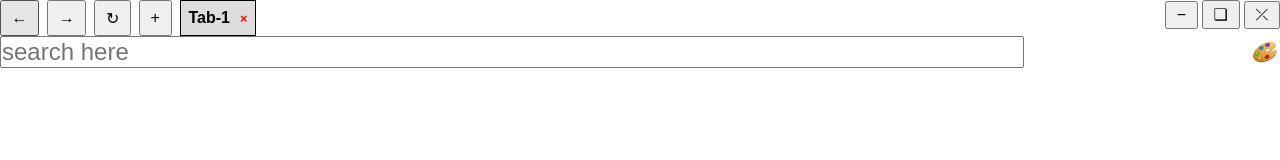
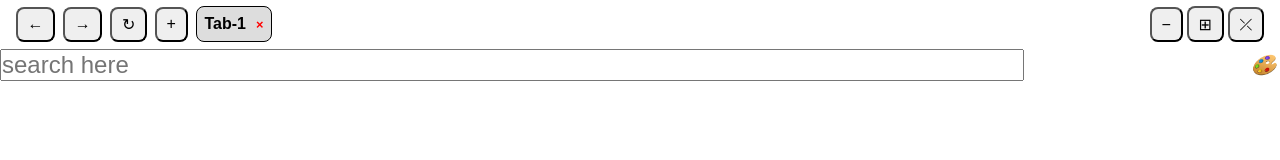
Before and after one commit to pradeepjoshi6002/autoflow-fullstack-assignment, a website built with Vite: page index.html in a window 1280 px wide. Shown: the top 160 px of the page. Built offline with nearby package versions, Linux system fonts and the light colour scheme.

Commit message:
almost complete and some finishin remaining with documentation

```diff
--- a/index.html
+++ b/index.html
@@ -15,7 +15,7 @@
       </div>
       <div class="options-primary-right">
         <button class="hide-browser-btn btn">&#x2212;</button>
-        <button class="maximize-browser-btn btn">&#x274F;</button>
+        <button class="maximize-browser-btn btn">&#x229E;</button>
         <button class="close-browser-btn btn">&#x292B;</button>
       </div>
     </div>
--- a/src/index.css
+++ b/src/index.css
@@ -1,18 +1,22 @@
+/* General Reset */
 * {
   margin: 0;
   padding: 0;
   box-sizing: border-box;
 }
+
 body {
   font-family: sans-serif;
   overflow: hidden;
 }
 
+/* Tabs */
 .tab {
   padding: 0.5rem;
   border: 1px solid black;
   margin-right: 0.5rem;
   cursor: pointer;
+  border-radius: 0.5rem;
 }
 
 .tab.active {
@@ -23,47 +27,61 @@ body {
 .tab span {
   font-size: 0.8rem;
   color: red;
+  min-width: 200px;
 }
+
+/* Containers */
 .main-container {
   height: calc(100vw - 120px);
 }
 
-.search-box {
-  font-size: 1.5rem;
-  width: 80vw;
-  margin: auto;
-}
-.btn {
-  font-size: 1rem;
-  padding: 0.2rem 0.6rem;
-  -webkit-app-region: no-drag;
+.main-tab {
+  display: flex;
+  justify-content: space-between;
+  align-items: center;
 }
 
 .all-tabs {
   display: flex;
   overflow-x: scroll;
   scrollbar-width: none;
+  max-width: 70%;
 }
 
+/* Options */
 .options-primary {
+  padding: 0.4rem 1rem;
   display: flex;
   justify-content: space-between;
   -webkit-app-region: drag;
 }
+
 .options-primary * {
   -webkit-app-region: no-drag;
 }
 
 .options-primary-left {
   display: flex;
+  align-items: center;
   gap: 0.5rem;
 }
-.main-tab {
-  display: flex;
-  justify-content: space-between;
-  align-items: center;
+
+/* Buttons */
+.btn {
+  font-size: 1rem;
+  border-radius: 0.5rem;
+  padding: 0.4rem 0.6rem;
+  -webkit-app-region: no-drag;
 }
 
+/* Search Box */
+.search-box {
+  font-size: 1.5rem;
+  width: 80vw;
+  margin: auto;
+}
+
+/* Color Picker */
 .color-options {
   display: none;
 }
@@ -71,6 +89,7 @@ body {
 .colorpicker {
   display: none;
 }
+
 .colorpicker-btn {
   cursor: pointer;
   width: 30px;
--- a/src/main.js
+++ b/src/main.js
@@ -26,8 +26,6 @@ const createWindow = () => {
       path.join(__dirname, `../renderer/${MAIN_WINDOW_VITE_NAME}/index.html`)
     );
   }
-
-  mainWindow.webContents.openDevTools();
 };
 
 app.whenReady().then(() => {
--- a/src/renderer.js
+++ b/src/renderer.js
@@ -78,6 +78,11 @@ function closeTab(tabId) {
 
   tabs.delete(tabId);
 
+  if (tabs.size === 0) {
+    window.electronAPI.controlWindow("close");
+    return;
+  }
+
   if (activeTabId === tabId) {
     if (tabs.size > 0) {
       const nextTabId = Array.from(tabs.keys())[0];
```
